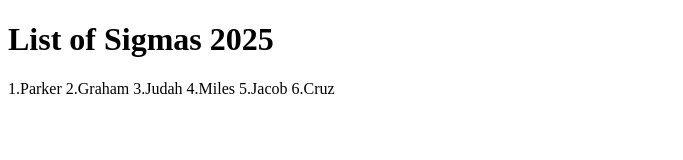
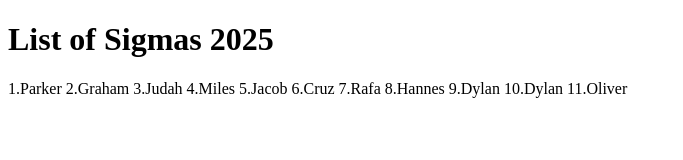
Before and after one commit to DarkWraith1/chill, a plain HTML site: page index.html in a window 1280 px wide. Shown: the whole page, without its empty margins (0-683 px from the left). Drawn offline with Linux system fonts and the light colour scheme.

Commit message:
Update index.html

```diff
--- a/index.html
+++ b/index.html
@@ -11,6 +11,11 @@
             4.Miles
             5.Jacob
             6.Cruz
+            7.Rafa
+            8.Hannes
+            9.Dylan
+            10.Dylan
+            11.Oliver
         </p>
     </body>
 </html>
```
